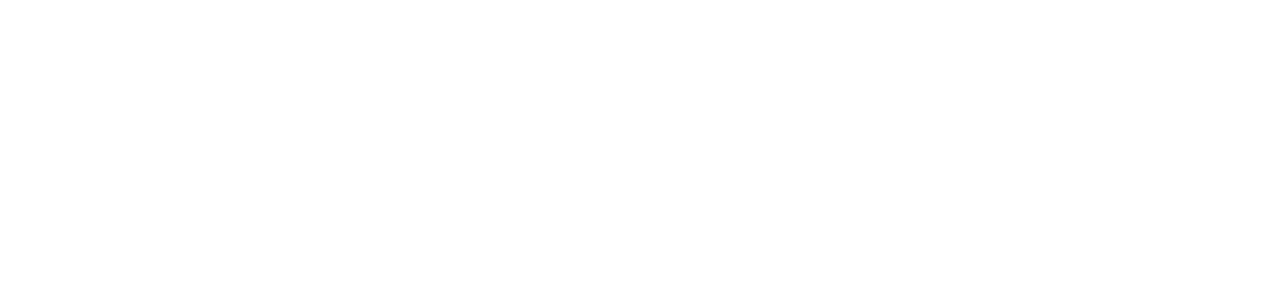
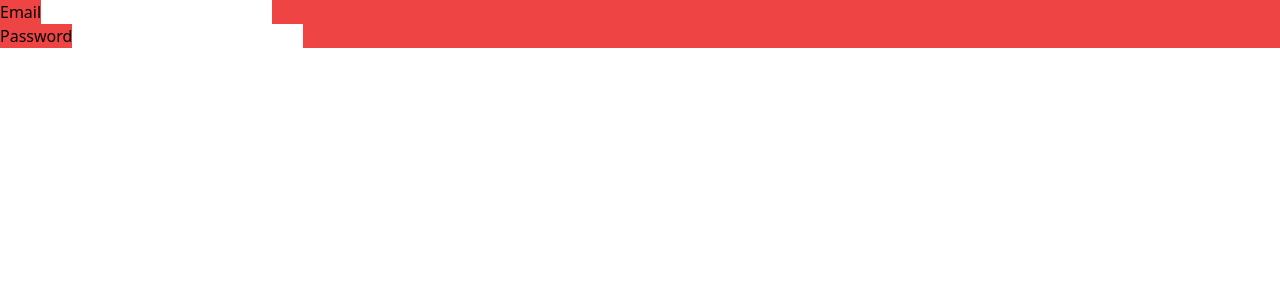
Before and after one commit to Marccelo125/front-library, a Nuxt app: page /login in a window 1280 px wide. Shown: the top 300 px of the page. Built offline with nearby package versions, Linux system fonts and the light colour scheme.

Commit message:
form-test

```diff
--- a/pages/login.vue
+++ b/pages/login.vue
@@ -1,8 +1,17 @@
 <template>
    <div>
       <div class="row">
-         <div class="col-auto" sm="12" md="4" lg="3">
-
+         <div class="col-12 bg-red-500">
+            <form action="">
+               <div class="form-group">
+                  <label for="email">Email</label>
+                  <input type="email" class="form-control" id="email">
+               </div>
+               <div class="form-group">
+                  <label for="password">Password</label>
+                  <input type="password" class="form-control" id="password">
+               </div>
+            </form>
          </div>
       </div>
    </div>
```
